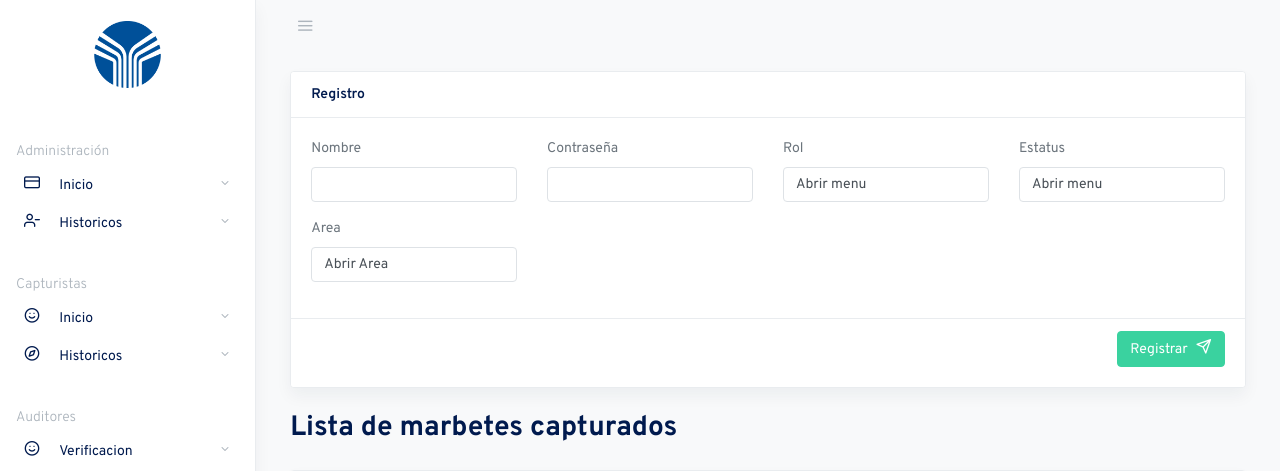
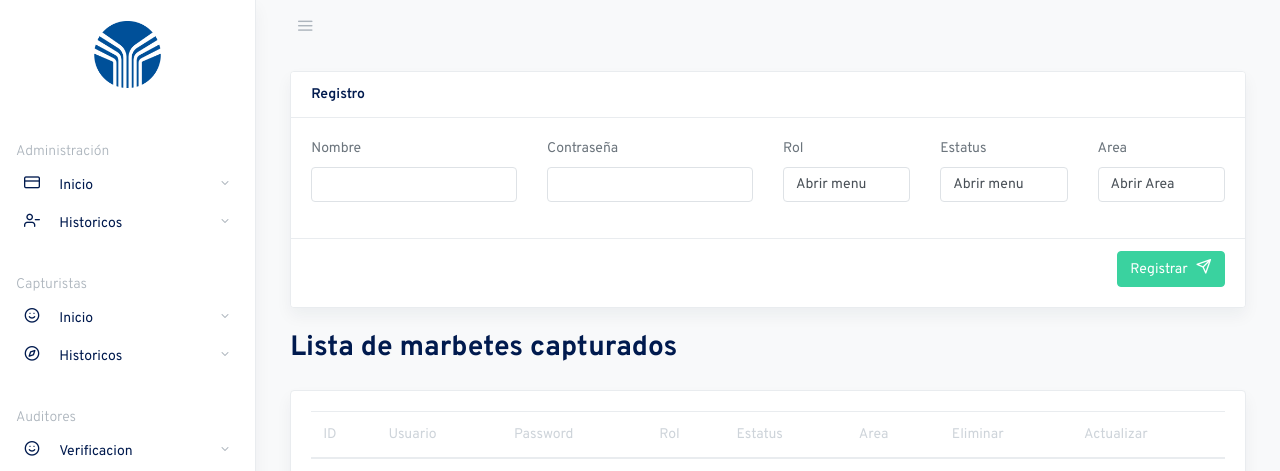
Before and after one commit to Hadbet/InventarioProduccion, a PHP site: page /crear_user.php in a window 1280 px wide. Shown: the top 471 px of the page. Run offline with PHP 8.4, Linux system fonts and the light colour scheme; lists and menus that the app fills with data are empty; some libraries are stand-ins or nearby versions; some web fonts are replaced.

Commit message:
PRE PRUEBAS

```diff
--- a/crear_user.php
+++ b/crear_user.php
@@ -55,7 +55,7 @@
                                 </div>
                             </div>
 
-                            <div class="col-md-3" >
+                            <div class="col-md-2" >
                                 <div class="form-group mb-3">
                                     <label for="cbInstructor">Rol</label>
                                     <select class="custom-select" id="cbRol">
@@ -67,7 +67,7 @@
                                 </div>
                             </div>
 
-                            <div class="col-md-3" >
+                            <div class="col-md-2" >
                                 <div class="form-group mb-3">
                                     <label for="cbInstructor">Estatus</label>
                                     <select class="custom-select" id="cbEstatus">
@@ -79,7 +79,7 @@
                             </div>
 
 
-                            <div class="col-md-3" >
+                            <div class="col-md-2" >
                                 <div class="form-group mb-3">
                                     <label for="cbArea">Area</label>
                                     <select class="custom-select" id="cbArea">
@@ -112,6 +112,7 @@
                               <th>Password</th>
                               <th>Rol</th>
                               <th>Estatus</th>
+                              <th>Area</th>
                               <th>Eliminar</th>
                               <th>Actualizar</th>
                           </tr>
```
Also changed, not shown: dao/consultaUser.php (+13 -10 lines).
